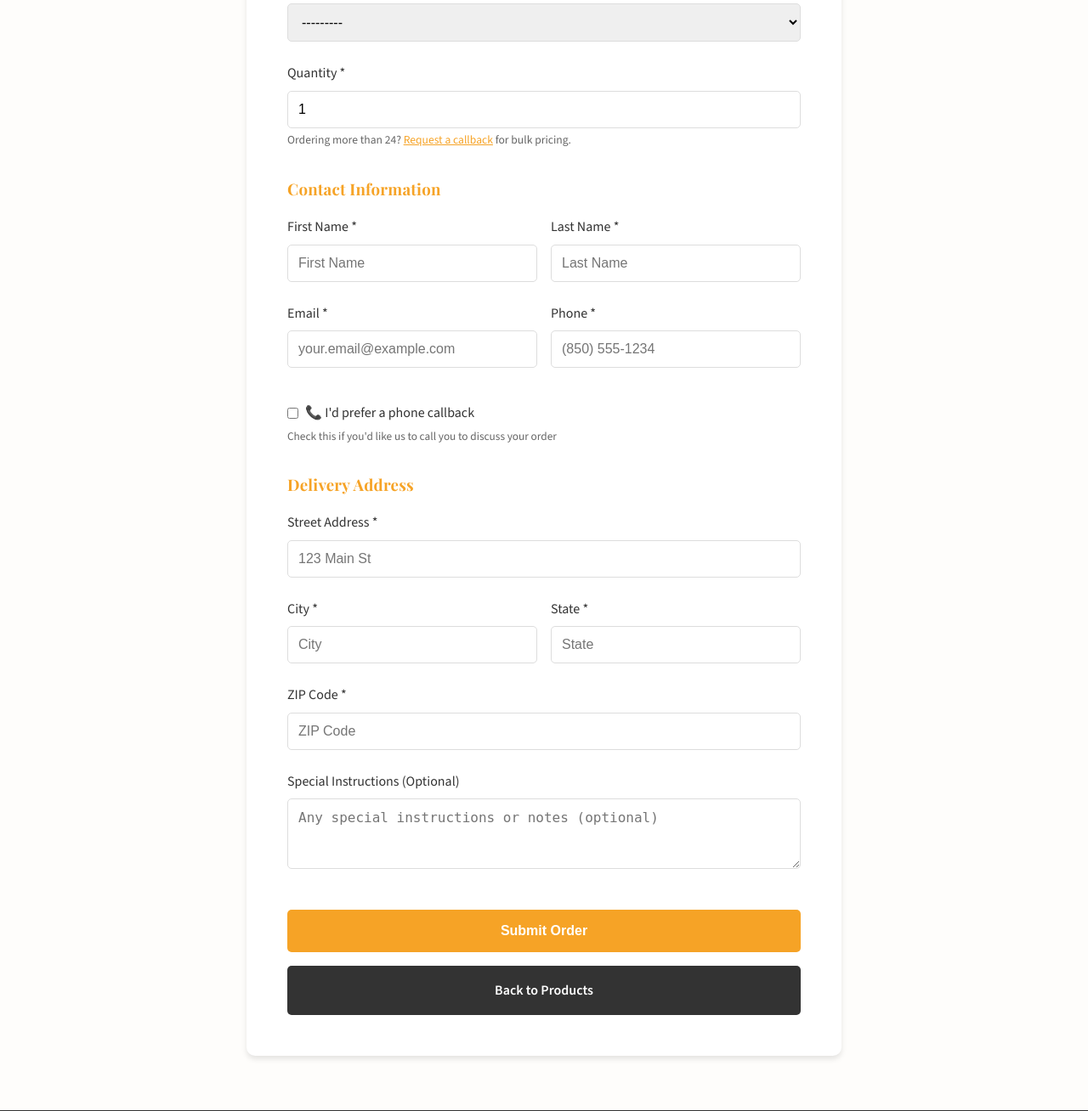
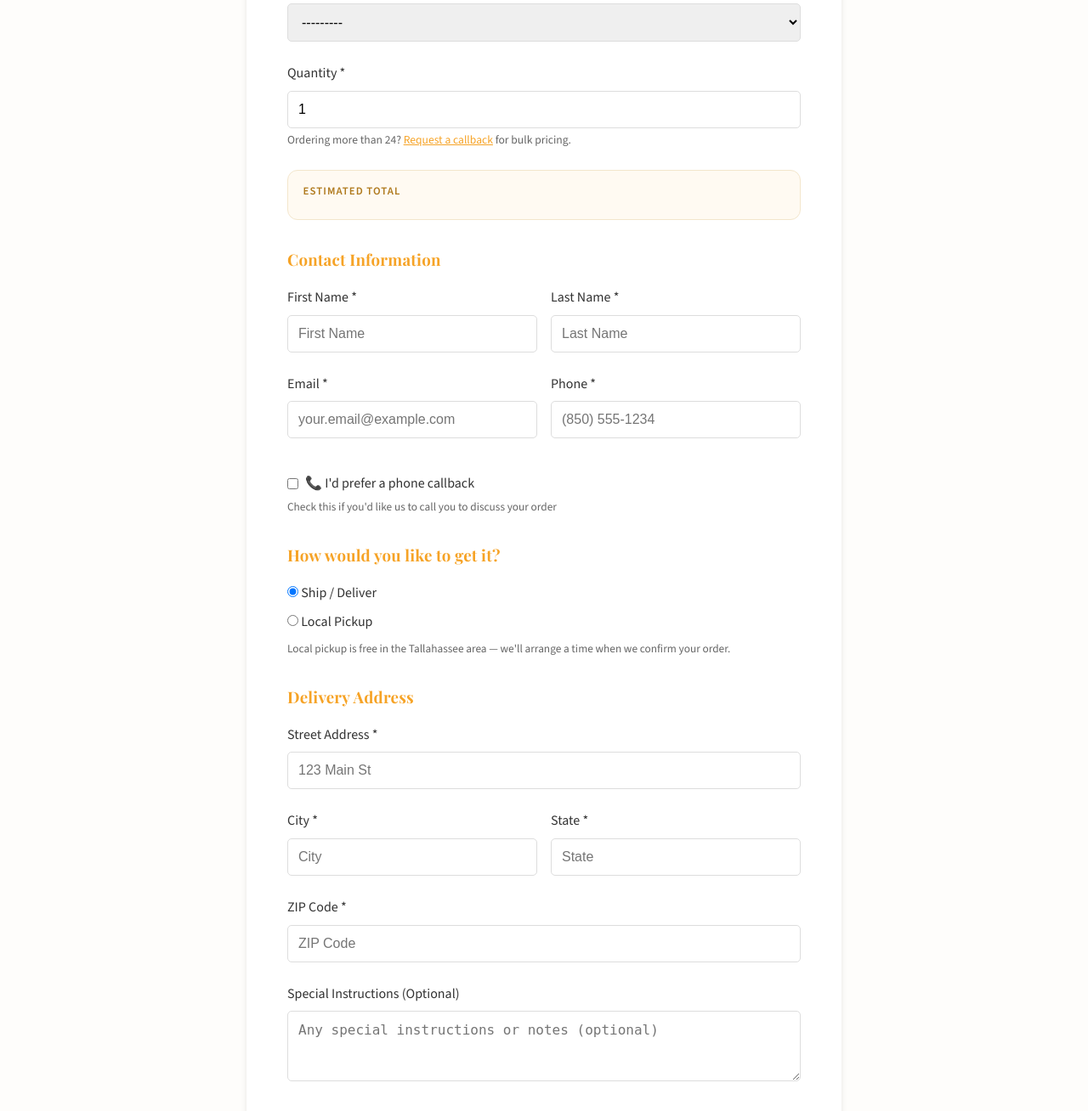
Before and after one commit to stirlingv/honey-biz, a Django app: page /order/ in a window 1280 px wide. Shown: the part 441-1749 px from the top of the page at 85% size. Run offline with Django 5.2, Linux system fonts and the light colour scheme; data comes from the database, SQL or seed files in the repository.

Commit message:
Add local-pickup option and live total to honey ordering
Customers can now choose local pickup or delivery on the order form.
Pickup hides and skips the shipping address (which stays required for
delivery, enforced in OrderForm.clean); the Slack alert, admin email, and
confirmation page all reflect pickup vs. ship, and pickup orders no longer
show a bogus "before postage" note. The form also shows a live running
total, including any promo discount, as product/quantity change.

Co-Authored-By: Claude Opus 4.8 <noreply@anthropic.com>

```diff
--- a/shop/forms.py
+++ b/shop/forms.py
@@ -34,11 +34,21 @@ MAX_SELF_SERVE_QUANTITY = 24
 class OrderForm(ContactValidationMixin, forms.ModelForm):
     """Form for placing honey orders"""
 
+    # Address fields are only required when the order is being shipped/delivered;
+    # for local pickup we don't collect them.
+    ADDRESS_FIELDS = ('address', 'city', 'state', 'zip_code')
+
     def __init__(self, *args, **kwargs):
         super().__init__(*args, **kwargs)
         # Only offer products that are currently for sale; this stays in sync as
         # the catalog changes (retired items have in_stock=False).
         self.fields['product'].queryset = Product.objects.filter(in_stock=True)
+        # Conditionally required — enforced in clean() based on fulfillment choice.
+        for name in self.ADDRESS_FIELDS:
+            self.fields[name].required = False
+        # Default to delivery when unspecified (e.g. JS disabled) so existing
+        # callers keep working; the model default is 'delivery' too.
+        self.fields['fulfillment'].required = False
 
     def clean_quantity(self):
         quantity = self.cleaned_data.get('quantity')
@@ -49,11 +59,26 @@ class OrderForm(ContactValidationMixin, forms.ModelForm):
             )
         return quantity
 
+    def clean(self):
+        cleaned = super().clean()
+        # Missing fulfillment defaults to delivery (keeps the address requirement).
+        cleaned['fulfillment'] = cleaned.get('fulfillment') or 'delivery'
+        # A shipping address is only required when the order is being delivered.
+        if cleaned.get('fulfillment') != 'pickup':
+            for name in self.ADDRESS_FIELDS:
+                if not cleaned.get(name):
+                    self.add_error(
+                        name,
+                        'Required for delivery. Choose "Local pickup" above if '
+                        'you plan to pick your order up.',
+                    )
+        return cleaned
+
     class Meta:
         model = Order
         fields = [
             'first_name', 'last_name', 'email', 'phone', 'prefer_callback',
-            'address', 'city', 'state', 'zip_code',
+            'fulfillment', 'address', 'city', 'state', 'zip_code',
             'product', 'quantity', 'notes'
         ]
         widgets = {
@@ -61,6 +86,7 @@ class OrderForm(ContactValidationMixin, forms.ModelForm):
             'last_name': forms.TextInput(attrs={'class': 'form-control', 'placeholder': 'Last Name', 'autocomplete': 'family-name'}),
             'email': forms.EmailInput(attrs={'class': 'form-control', 'placeholder': 'your.email@example.com', 'autocomplete': 'email'}),
             'phone': forms.TextInput(attrs={'class': 'form-control', 'placeholder': '(850) 555-1234', 'autocomplete': 'tel'}),
+            'fulfillment': forms.RadioSelect(),
             'prefer_callback': forms.CheckboxInput(attrs={'class': 'form-check-input'}),
             'address': forms.TextInput(attrs={'class': 'form-control', 'placeholder': '123 Main St', 'autocomplete': 'street-address'}),
             'city': forms.TextInput(attrs={'class': 'form-control', 'placeholder': 'City', 'autocomplete': 'address-level2'}),
--- a/shop/models.py
+++ b/shop/models.py
@@ -46,6 +46,11 @@ class Order(models.Model):
         ('cancelled', 'Cancelled'),
     ]
 
+    FULFILLMENT_CHOICES = [
+        ('delivery', 'Ship / Deliver'),
+        ('pickup', 'Local Pickup'),
+    ]
+
     # Customer Information
     first_name = models.CharField(max_length=100)
     last_name = models.CharField(max_length=100)
@@ -55,10 +60,17 @@ class Order(models.Model):
         default=False,
         help_text="Customer prefers a phone callback"
     )
-    address = models.TextField()
-    city = models.CharField(max_length=100)
-    state = models.CharField(max_length=50)
-    zip_code = models.CharField(max_length=10)
+    fulfillment = models.CharField(
+        max_length=20,
+        choices=FULFILLMENT_CHOICES,
+        default='delivery',
+        help_text="Whether the customer wants the order shipped/delivered or will pick it up locally",
+    )
+    # Address is required for delivery; blank for local pickup (enforced in OrderForm).
+    address = models.TextField(blank=True)
+    city = models.CharField(max_length=100, blank=True)
+    state = models.CharField(max_length=50, blank=True)
+    zip_code = models.CharField(max_length=10, blank=True)
 
     # Order Information
     product = models.ForeignKey(Product, on_delete=models.PROTECT)
@@ -87,7 +99,13 @@ class Order(models.Model):
         return f"{self.first_name} {self.last_name}"
 
     @property
+    def is_pickup(self):
+        return self.fulfillment == 'pickup'
+
+    @property
     def full_address(self):
+        if self.is_pickup:
+            return "Local pickup — no shipping address"
         return f"{self.address}, {self.city}, {self.state} {self.zip_code}"
 
     def save(self, *args, **kwargs):
--- a/shop/views.py
+++ b/shop/views.py
@@ -9,7 +9,7 @@ from django.urls import reverse
 from django.views.decorators.csrf import csrf_exempt
 from django.views.decorators.http import require_POST
 
-from .context_processors import promo_is_active
+from .context_processors import promo_discount_per_jar, promo_is_active
 from .forms import (
     MAX_SELF_SERVE_QUANTITY,
     BeeRemovalRequestForm,
@@ -142,9 +142,18 @@ def order_honey(request):
                 initial['quantity'] = qty
         form = OrderForm(initial=initial)
 
+    # Prices for every orderable product, so the form can show a live running
+    # total as the customer changes product/quantity (display-only; the invoice
+    # remains the financial source of truth).
+    product_prices = {
+        str(p.pk): float(p.price)
+        for p in Product.objects.filter(in_stock=True)
+    }
     return render(request, 'shop/order_honey.html', {
         'form': form,
         'selected_product': selected_product,
+        'product_prices': json.dumps(product_prices),
+        'promo_discount_per_jar': float(promo_discount_per_jar()),
         'google_maps_api_key': settings.GOOGLE_MAPS_API_KEY,
     })
 
--- a/static/css/style.css
+++ b/static/css/style.css
@@ -1615,3 +1615,53 @@ footer {
     letter-spacing: 0.02em;
     vertical-align: middle;
 }
+
+/* Live order total on the honey order form */
+.order-total {
+    display: flex;
+    flex-wrap: wrap;
+    align-items: baseline;
+    gap: 0.5rem;
+    background: #fffaf2;
+    border: 1px solid #f3e6cc;
+    border-radius: 12px;
+    padding: 0.9rem 1.1rem;
+    margin-top: 1rem;
+}
+
+.order-total-label {
+    font-size: 0.8rem;
+    text-transform: uppercase;
+    letter-spacing: 0.08em;
+    color: #b07a1e;
+}
+
+.order-total-amount {
+    font-size: 1.5rem;
+    font-weight: 700;
+    color: #3a2c14;
+}
+
+.order-total-note {
+    width: 100%;
+    font-size: 0.85rem;
+    color: #666;
+}
+
+/* Pickup vs. delivery radio group */
+.fulfillment-choice ul {
+    list-style: none;
+    margin: 0;
+    padding: 0;
+    display: flex;
+    flex-wrap: wrap;
+    gap: 0.75rem;
+}
+
+.fulfillment-choice li label {
+    display: flex;
+    align-items: center;
+    gap: 0.4rem;
+    cursor: pointer;
+    font-weight: 500;
+}
--- a/templates/shop/order_honey.html
+++ b/templates/shop/order_honey.html
@@ -60,6 +60,67 @@ async function initAddressAutocomplete() {
 </script>
 <script src="https://maps.googleapis.com/maps/api/js?key={{ google_maps_api_key }}&loading=async&callback=initAddressAutocomplete" async defer></script>
 {% endif %}
+
+<script>
+(function () {
+    const prices = {{ product_prices|safe }};
+    const promoPerJar = {{ promo_discount_per_jar }};
+
+    const productField = document.getElementById('id_product');
+    const quantityField = document.getElementById('id_quantity');
+    const totalBox = document.getElementById('order-total');
+    const totalAmount = document.getElementById('order-total-amount');
+    const totalNote = document.getElementById('order-total-note');
+    const addressSection = document.getElementById('delivery-address-section');
+    const fulfillmentInputs = document.querySelectorAll('input[name="fulfillment"]');
+
+    function selectedFulfillment() {
+        const checked = document.querySelector('input[name="fulfillment"]:checked');
+        return checked ? checked.value : 'delivery';
+    }
+
+    function money(n) {
+        return '$' + n.toFixed(2);
+    }
+
+    function updateTotal() {
+        const price = prices[productField && productField.value];
+        const qty = parseInt(quantityField && quantityField.value, 10);
+        if (!price || !qty || qty < 1) {
+            totalBox.hidden = true;
+            return;
+        }
+        const gross = price * qty;
+        const discount = promoPerJar * qty;
+        const net = Math.max(gross - discount, 0);
+        totalAmount.textContent = money(net);
+        let note = '';
+        if (discount > 0) {
+            note = 'includes ' + money(discount) + ' promo discount (applied on your invoice) · ';
+        }
+        note += selectedFulfillment() === 'pickup' ? 'free local pickup' : '+ postage';
+        totalNote.textContent = note;
+        totalBox.hidden = false;
+    }
+
+    function updateAddressVisibility() {
+        if (!addressSection) return;
+        addressSection.hidden = selectedFulfillment() === 'pickup';
+    }
+
+    if (productField) productField.addEventListener('change', updateTotal);
+    if (quantityField) quantityField.addEventListener('input', updateTotal);
+    fulfillmentInputs.forEach(function (input) {
+        input.addEventListener('change', function () {
+            updateAddressVisibility();
+            updateTotal();
+        });
+    });
+
+    updateAddressVisibility();
+    updateTotal();
+})();
+</script>
 {% endblock %}
 
 {% block content %}
@@ -115,6 +176,12 @@ async function initAddressAutocomplete() {
                     <small class="helptext">Ordering more than 24? <a href="{% url 'callback_request' %}?interest=honey" style="color: #f6a326;">Request a callback</a> for bulk pricing.</small>
                 </div>
 
+                <div id="order-total" class="order-total" hidden>
+                    <span class="order-total-label">Estimated total</span>
+                    <span class="order-total-amount" id="order-total-amount"></span>
+                    <span class="order-total-note" id="order-total-note"></span>
+                </div>
+
                 <h3 style="margin-top: 2rem; margin-bottom: 1rem; color: #f6a326;">Contact Information</h3>
                 <div class="form-row">
                     <div class="form-group">
@@ -160,6 +227,16 @@ async function initAddressAutocomplete() {
                     <small style="color: #666; display: block; margin-top: 0.25rem;">Check this if you'd like us to call you to discuss your order</small>
                 </div>
 
+                <h3 style="margin-top: 2rem; margin-bottom: 1rem; color: #f6a326;">How would you like to get it?</h3>
+                <div class="form-group fulfillment-choice">
+                    {{ form.fulfillment }}
+                    {% if form.fulfillment.errors %}
+                    <div style="color: #721c24; font-size: 0.9rem;">{{ form.fulfillment.errors }}</div>
+                    {% endif %}
+                    <small style="color: #666; display: block; margin-top: 0.5rem;">Local pickup is free in the Tallahassee area — we'll arrange a time when we confirm your order.</small>
+                </div>
+
+                <div id="delivery-address-section">
                     <h3 style="margin-top: 2rem; margin-bottom: 1rem; color: #f6a326;">Delivery Address</h3>
                     <div class="form-group">
                         <label for="id_address">Street Address *</label>
@@ -193,6 +270,7 @@ async function initAddressAutocomplete() {
                         <div style="color: #721c24; font-size: 0.9rem;">{{ form.zip_code.errors }}</div>
                         {% endif %}
                     </div>
+                </div>
 
                 <div class="form-group">
                     <label for="id_notes">Special Instructions (Optional)</label>
```
Also changed, not shown: shop/services/notifications.py (+7 -2 lines), shop/tests/test_order_flow.py (+65 -0 lines), templates/shop/order_success.html (+7 -3 lines), shop/migrations/0017_order_fulfillment_alter_order_address_and_more.py (added). Lines whose indentation alone changed are shown as unchanged.
